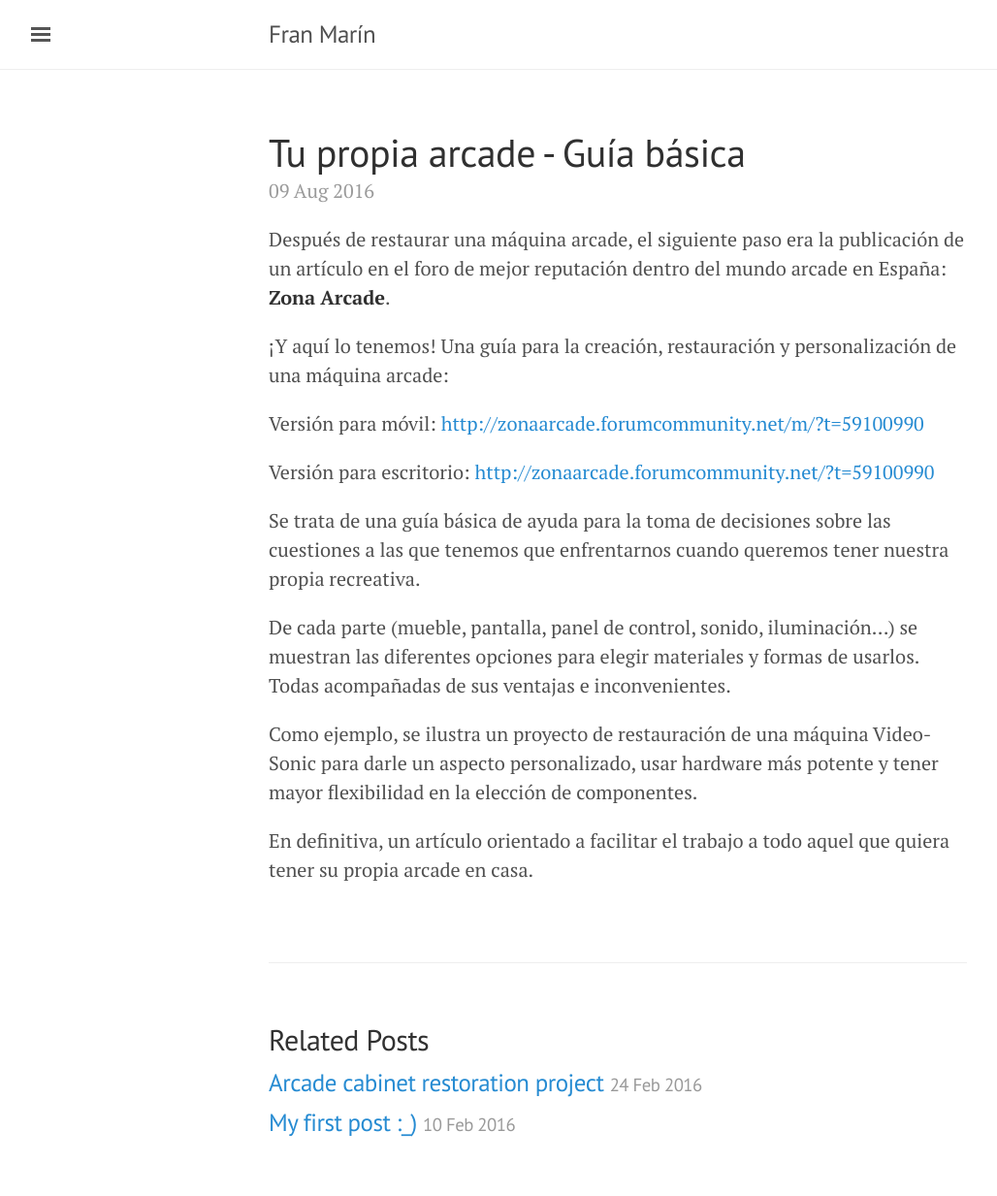
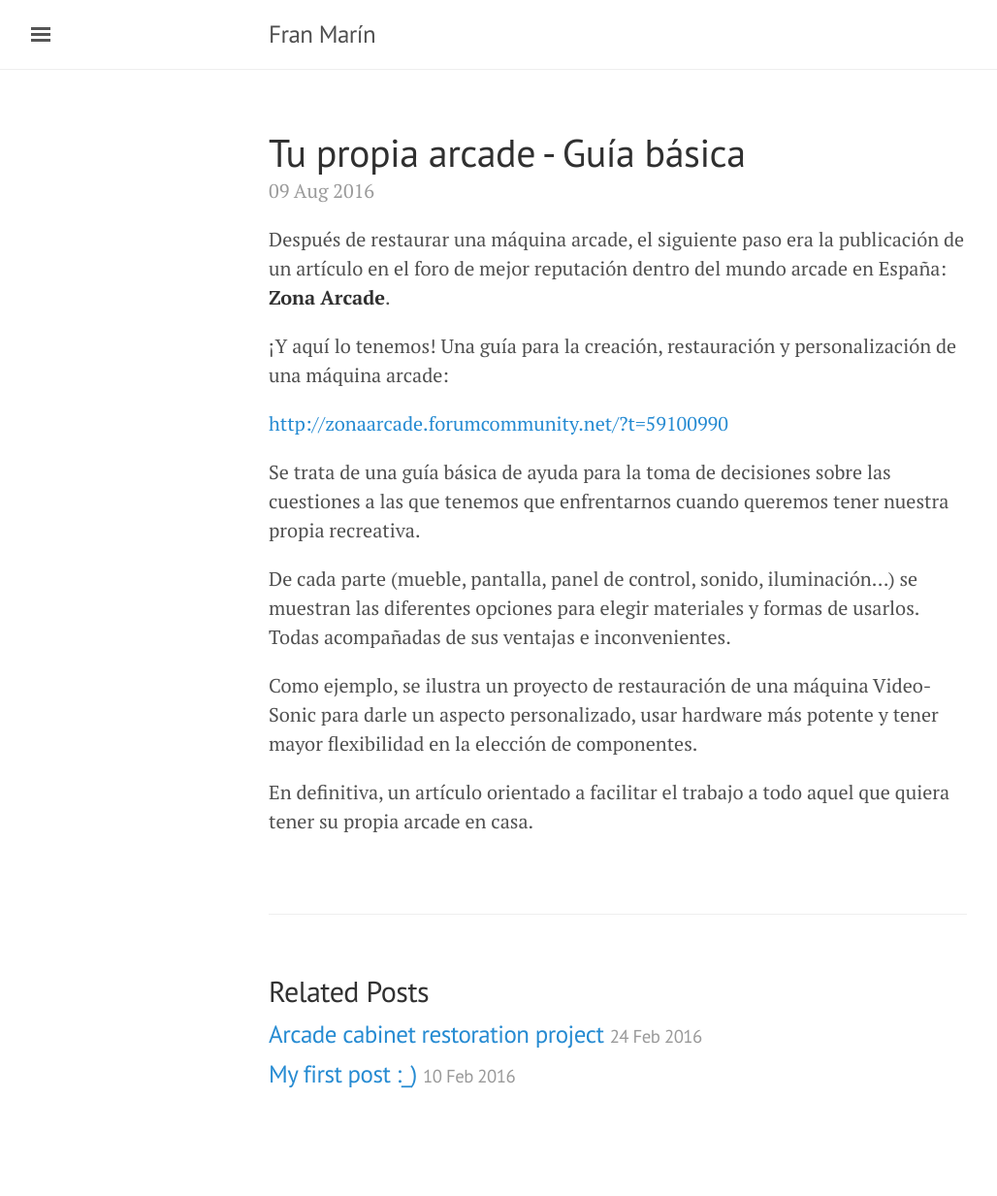
Before and after one commit to lsybarguen/franmarin.github.io, a Jekyll site: the page built from _posts/2016-08-09-tu-propia-arcade-guia-basica.markdown, in a window 1280 px wide. Shown: the whole page at 97% size, without its empty margins (3-1031 px from the left). Built offline with Jekyll 4.4.1, drawn with Linux system fonts in a browser that asks for light colours; after the commit the page ends 1183 px from its top, so only the background shows below that.

Commit message:
Update 2016-08-09-tu-propia-arcade-guia-basica.markdown

```diff
--- a/_posts/2016-08-09-tu-propia-arcade-guia-basica.markdown
+++ b/_posts/2016-08-09-tu-propia-arcade-guia-basica.markdown
@@ -9,10 +9,6 @@ Después de restaurar una máquina arcade, el siguiente paso era la publicación
 
 ¡Y aquí lo tenemos! Una guía para la creación, restauración y personalización de una máquina arcade:
 
-Versión para móvil:
-[http://zonaarcade.forumcommunity.net/m/?t=59100990](http://zonaarcade.forumcommunity.net/m/?t=59100990)
-
-Versión para escritorio:
 [http://zonaarcade.forumcommunity.net/?t=59100990](http://zonaarcade.forumcommunity.net/?t=59100990)
 
 Se trata de una guía básica de ayuda para la toma de decisiones sobre las cuestiones a las que tenemos que enfrentarnos cuando queremos tener nuestra propia recreativa.
```
